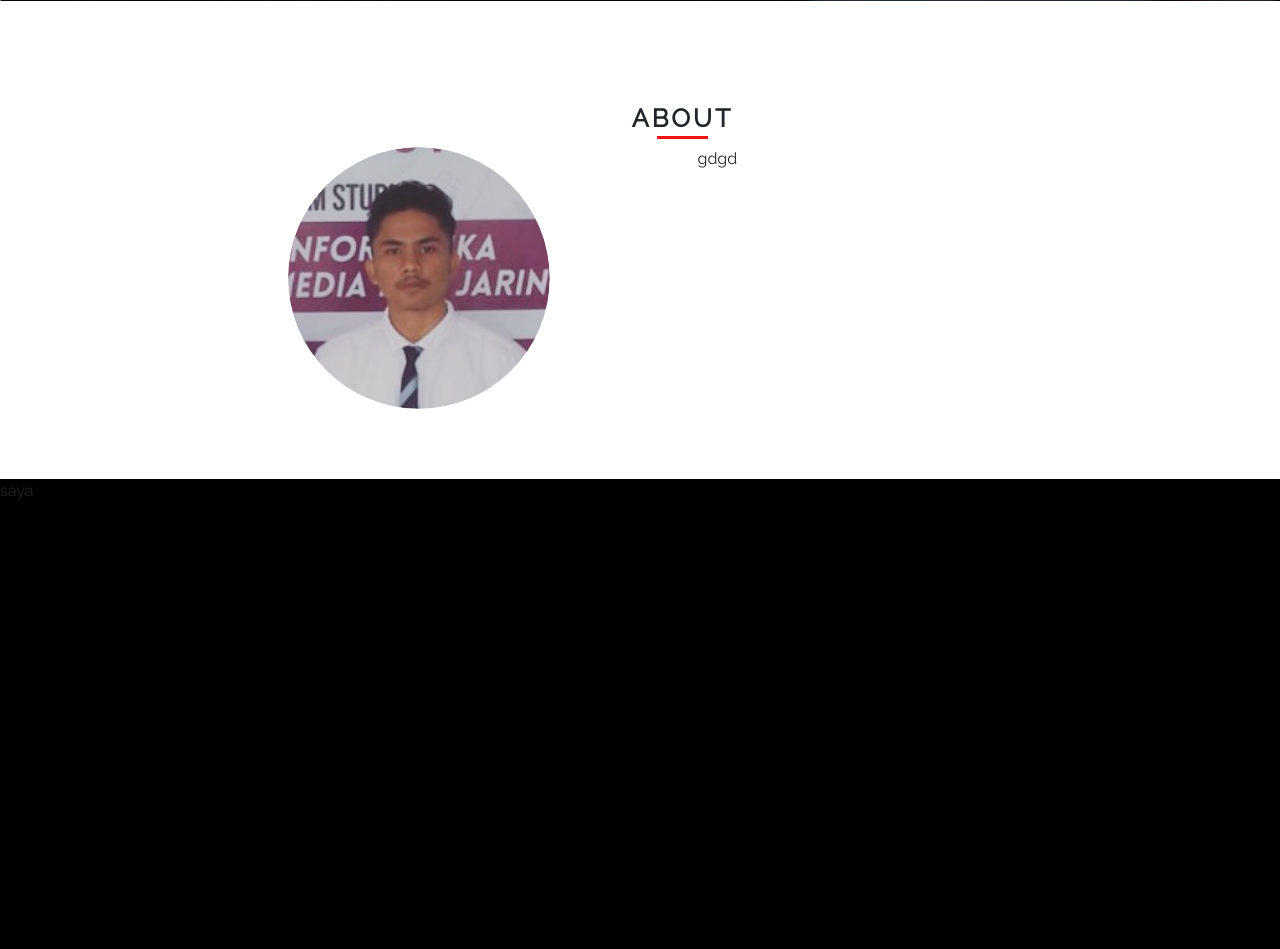
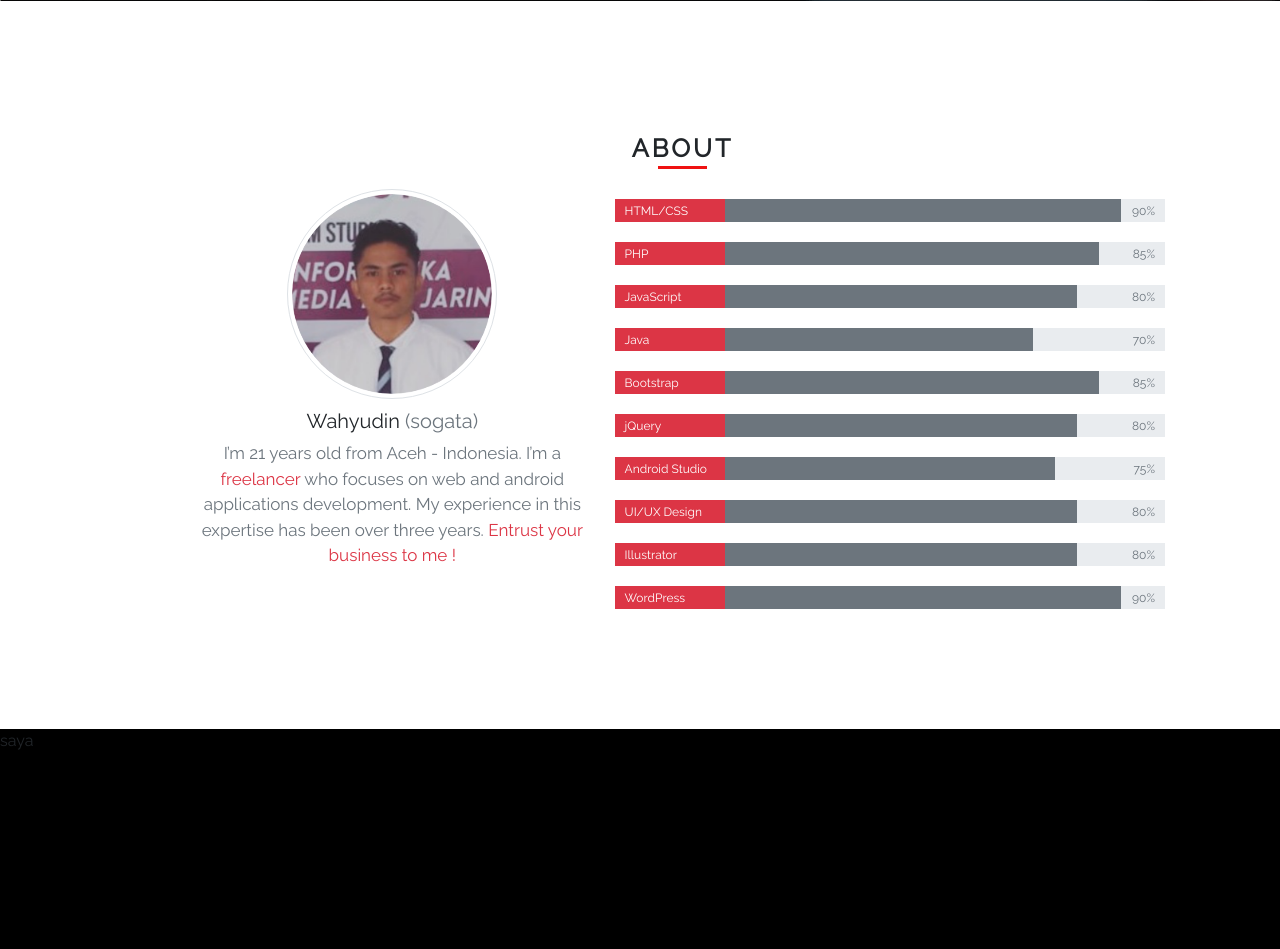
Before and after one commit to sogatanco/portfolio, a CodeIgniter app: page /portfolio/ in a window 1280 px wide. Shown: the part 799-1748 px from the top of the page. Before the commit the page ends 1299 px from the top, so only its background shows below. Run offline with CodeIgniter, Linux system fonts and the light colour scheme; some libraries are stand-ins or nearby versions.

Commit message:
finished about page

```diff
--- a/application/views/about.php
+++ b/application/views/about.php
@@ -1,12 +1,77 @@
-<div id="about" class="bg-1">
-    <div class="container">
-        <h3 class="text-center font-weight-bold title">ABOUT</h3>
-        <div class="row">
-            <div class="col-sm-6 text-center">
-                <img src="<?php echo base_url();?>asset/img/myphoto.png" class="rounded-circle mx-auto d-block" alt="...">
-            </div>
-            <div class="col-sm-6">
-                gdgd
+<div id="about">
+    <div class="bg-1">
+        <div class="container">
+            <h3 class="text-center font-weight-bold title">ABOUT</h3>
+            <div class="row">
+                <div class="col-sm-5 text-center">
+                    <img src="<?php echo base_url();?>asset/img/myphoto.png" class="rounded-circle img-thumbnail" alt="...">
+                    <h5>Wahyudin <span class="text-muted">(sogata)</span></h5>
+                    <p class="text-secondary">I’m 21 years old from Aceh - Indonesia. I’m a <span class="text-danger">freelancer</span> who focuses on web and android applications development. My experience in this expertise has been over three years.
+                    <span class="text-danger">Entrust your business to me !</span></p>
+                </div>
+                <!-- skill progress bar -->
+                <div class="col-sm-7 skill">
+                    <div class="progress">
+                        <div class="progress-bar bg-danger text-left" style="width:20%">HTML/CSS</div>
+                        <div class="progress-bar bg-secondary text-left" style="width:72%"></div>
+                        <div class="progress-bar bg-transparent text-secondary text-right" style="width:8%">90%</div>
+                    </div>
+
+                    <div class="progress">
+                        <div class="progress-bar bg-danger text-left" style="width:20%">PHP</div>
+                        <div class="progress-bar bg-secondary text-left" style="width:68%"></div>
+                        <div class="progress-bar bg-transparent text-secondary text-right" style="width:12%">85%</div>
+                    </div>
+
+                    <div class="progress">
+                        <div class="progress-bar bg-danger text-left" style="width:20%">JavaScript</div>
+                        <div class="progress-bar bg-secondary text-left" style="width:64%"></div>
+                        <div class="progress-bar bg-transparent text-secondary text-right" style="width:16%">80%</div>
+                    </div>
+
+                    <div class="progress">
+                        <div class="progress-bar bg-danger text-left" style="width:20%">Java</div>
+                        <div class="progress-bar bg-secondary text-left" style="width:56%"></div>
+                        <div class="progress-bar bg-transparent text-secondary text-right" style="width:24%">70%</div>
+                    </div>
+
+                    <div class="progress">
+                        <div class="progress-bar bg-danger text-left" style="width:20%">Bootstrap</div>
+                        <div class="progress-bar bg-secondary text-left" style="width:68%"></div>
+                        <div class="progress-bar bg-transparent text-secondary text-right" style="width:12%">85%</div>
+                    </div>
+
+                    <div class="progress">
+                        <div class="progress-bar bg-danger text-left" style="width:20%">jQuery</div>
+                        <div class="progress-bar bg-secondary text-left" style="width:64%"></div>
+                        <div class="progress-bar bg-transparent text-secondary text-right" style="width:16%">80%</div>
+                    </div>
+
+                    <div class="progress">
+                        <div class="progress-bar bg-danger text-left" style="width:20%">Android Studio</div>
+                        <div class="progress-bar bg-secondary text-left" style="width:60%"></div>
+                        <div class="progress-bar bg-transparent text-secondary text-right" style="width:20%">75%</div>
+                    </div>
+
+                    <div class="progress">
+                        <div class="progress-bar bg-danger text-left" style="width:20%">UI/UX Design</div>
+                        <div class="progress-bar bg-secondary text-left" style="width:64%"></div>
+                        <div class="progress-bar bg-transparent text-secondary text-right" style="width:16%">80%</div>
+                    </div>
+
+                    <div class="progress">
+                        <div class="progress-bar bg-danger text-left" style="width:20%">Illustrator</div>
+                        <div class="progress-bar bg-secondary text-left" style="width:64%"></div>
+                        <div class="progress-bar bg-transparent text-secondary text-right" style="width:16%">80%</div>
+                    </div>
+
+                    <div class="progress">
+                        <div class="progress-bar bg-danger text-left" style="width:20%">WordPress</div>
+                        <div class="progress-bar bg-secondary text-left" style="width:72%"></div>
+                        <div class="progress-bar bg-transparent text-secondary text-right" style="width:8%">90%</div>
+                    </div>
+
+                </div>
             </div>
         </div>
     </div>
--- a/application/views/main.php
+++ b/application/views/main.php
@@ -9,7 +9,7 @@
     ?>
     <title>Sogata.Co | My PortFolio</title>
 </head>
-<body data-spy="scroll" data-target="#mynavbar" data-offset="70">
+<body data-spy="scroll" data-target="#mynavbar" data-offset="90">
 
 <!-- start navbar -->
   <nav class="navbar navbar-expand-lg navbar-dark bg-dark fixed-top" id="mynavbar">
--- a/asset/css/main.css
+++ b/asset/css/main.css
@@ -67,11 +67,13 @@ body{
 /* stripped background */
 .bg-1{
     background: #ffffff;
-    padding: 5px;
+    padding: 25px;
+
 }
 .title{
     letter-spacing: 2px;
     font-size: 14px;
+    margin-bottom: 20px;
 }
 
 .title::after{
@@ -83,6 +85,22 @@ body{
     padding-top: 3px;
 }
 
+.skill{
+    margin-top: 25px;
+}
+
+.progress{
+    border-radius: 0px;
+    margin-bottom: 10px;
+}
+.img-thumbnail{
+    width: 170px;
+    margin-bottom: 10px;
+}
+
+.progress-bar{
+    padding: 10px;
+}
 
 
 
@@ -145,11 +163,12 @@ body{
         padding-left: 100px;
     }
     .bg-1{
-        padding: 70px;
+        padding: 100px;
     }
     .title{
         letter-spacing: 3px;
         font-size: 25px;
+        margin-bottom: 20px;
     }
 
     .title::after{
@@ -160,5 +179,17 @@ body{
         margin: auto;
         padding-top: 3px;
     }
+    .progress{
+        border-radius: 0px;
+        height: 23px;
+        margin-bottom: 20px;
+    }
+    .skill{
+        margin-top: 10px;
+    }
+    .img-thumbnail{
+        width: 210px;
+        margin-bottom: 10px;
+    }
 
  }
```
